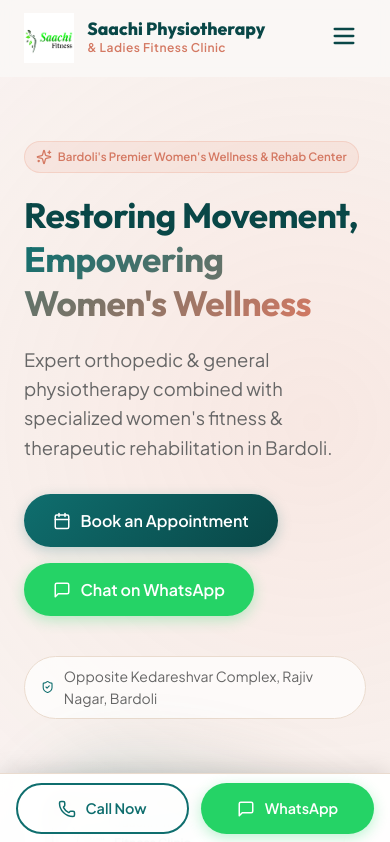
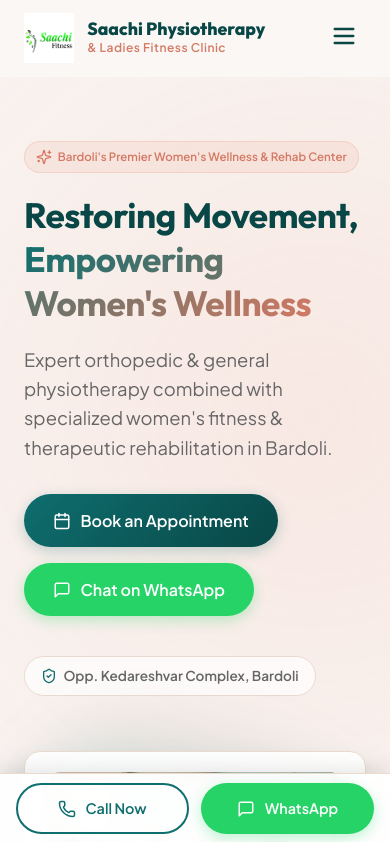
Before and after one commit to dipsyparmar1214-wq/saachiphysiofit, a React (Vite) app: page / in a window 390 px wide. Shown: the top 842 px of the page. Built offline with nearby package versions, Linux system fonts and the light colour scheme.

Commit message:
Format location badge to stay strictly on a single line on mobile screens

```diff
--- a/src/components/Hero.jsx
+++ b/src/components/Hero.jsx
@@ -87,20 +87,23 @@
 
             {/* Address Quick Badge */}
             <div
+              className="badge"
               style={{
                 display: 'inline-flex',
                 alignItems: 'center',
-                gap: '0.6rem',
-                fontSize: '0.875rem',
+                gap: '0.4rem',
+                fontSize: '0.85rem',
+                fontWeight: 600,
                 color: 'var(--color-text-muted)',
                 background: 'rgba(255, 255, 255, 0.7)',
                 padding: '0.5rem 1rem',
                 borderRadius: 'var(--radius-full)',
-                border: '1px solid var(--color-border)'
+                border: '1px solid var(--color-border)',
+                whiteSpace: 'nowrap'
               }}
             >
-              <ShieldCheck size={16} style={{ color: 'var(--color-primary)' }} />
-              Opposite Kedareshvar Complex, Rajiv Nagar, Bardoli
+              <ShieldCheck size={16} style={{ color: 'var(--color-primary)', flexShrink: 0 }} />
+              Opp. Kedareshvar Complex, Bardoli
             </div>
           </div>
 
```
